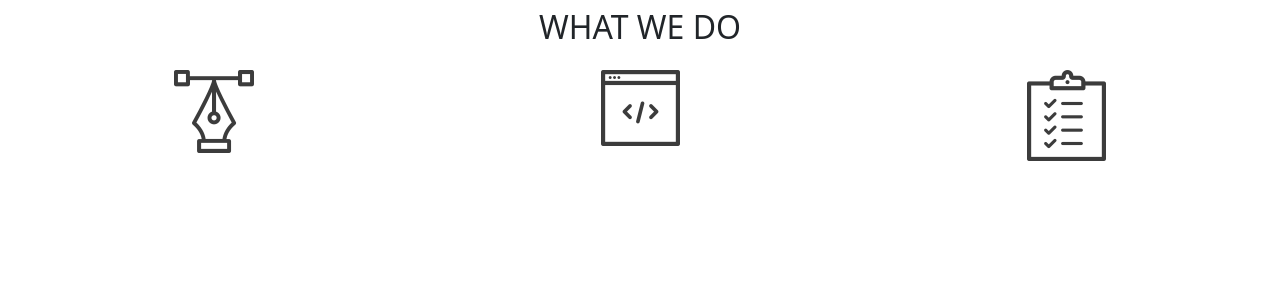
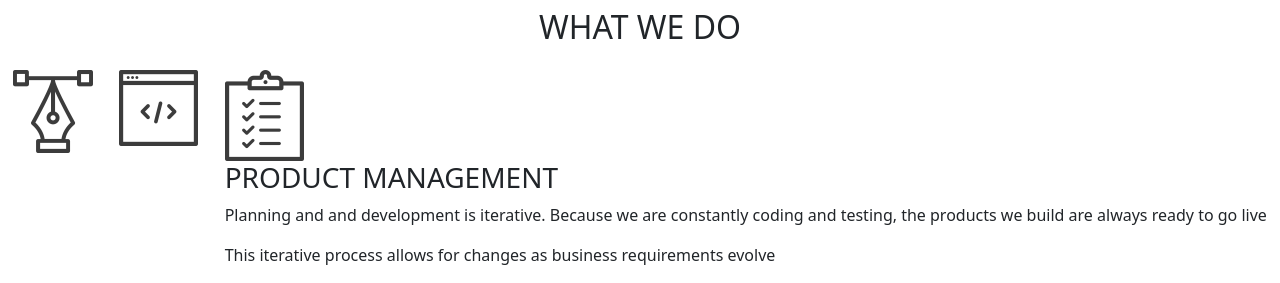
Before and after one commit to Jeff-Owuor/Delani-studio, a plain HTML site: page index.html in a window 1280 px wide. Shown: the part 1616-1899 px from the top of the page. Before the commit the page ends 1777 px from the top, so only its background shows below. Drawn offline with nearby package versions, Linux system fonts and the light colour scheme.

Commit message:
add header and information on the product service image

```diff
--- a/index.html
+++ b/index.html
@@ -52,8 +52,15 @@
                                <p class="designP">They collaborate with your team to write and improve code on a daily basis, using proven practices such as test-driven development and pair programming</p>
                            </div>
                     </div>
+                    <div class="container6">
+                        <img src="Images/service icons/product_icon.png" class="product-icon">
+                        <div id="products">
+                            <h3>PRODUCT MANAGEMENT</h3>
+                            <p>Planning and and development is iterative. Because we are constantly coding and testing, the products we build are always ready to go live</p>
+                            <p class="designP">This iterative process allows for changes as business requirements evolve</p>
+                        </div>
+                    </div>
 
-                    <img src="Images/service icons/product_icon.png">
                </div>
 
     <script src="https://ajax.googleapis.com/ajax/libs/jquery/3.2.1/jquery.min.js"></script>
```
